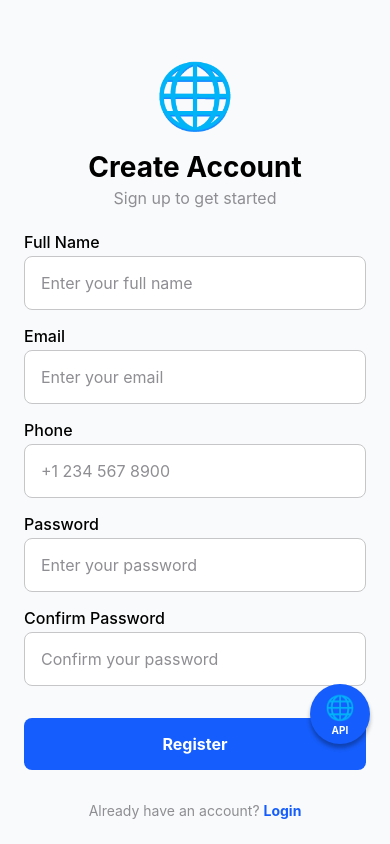
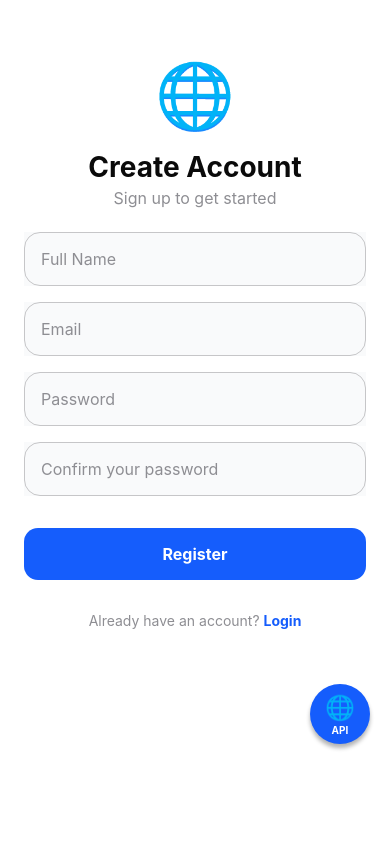
Before and after one commit to theonlydo/react-native-atomic-design, a React Native app: screen /Register in a window 390 px wide. Built offline with nearby package versions, Linux system fonts and the light colour scheme; what react-native-network-logger would draw is missing.

Commit message:
update UI

```diff
--- a/src/components/atoms/Button.tsx
+++ b/src/components/atoms/Button.tsx
@@ -104,7 +104,7 @@ const styles = StyleSheet.create({
     flexDirection: 'row',
     alignItems: 'center',
     justifyContent: 'center',
-    borderRadius: BorderRadius.md,
+    borderRadius: BorderRadius.xl,
   },
   primary: {
     backgroundColor: Colors.primary,
--- a/src/components/atoms/Input.tsx
+++ b/src/components/atoms/Input.tsx
@@ -41,12 +41,12 @@ const styles = StyleSheet.create({
   input: {
     borderWidth: 1,
     borderColor: Colors.border,
-        borderRadius: BorderRadius.md,
+    borderRadius: BorderRadius.xl,
     paddingHorizontal: Spacing.md,
     paddingVertical: Spacing.md,
     fontSize: FontSize.md,
     color: Colors.text,
-        backgroundColor: Colors.white,
+    backgroundColor: Colors.lightGray,
   },
   inputError: {
     borderColor: Colors.error,
--- a/src/components/molecules/FormInput.tsx
+++ b/src/components/molecules/FormInput.tsx
@@ -1,5 +1,5 @@
 import React from 'react';
-import { View, StyleSheet, TextStyle } from 'react-native';
+import { View, StyleSheet } from 'react-native';
 import { Input, Text, Spacer } from '@components';
 import { Colors } from '@constants';
 
@@ -14,16 +14,12 @@ interface FormInputProps {
   keyboardType?: 'default' | 'email-address' | 'numeric' | 'phone-pad';
   autoCapitalize?: 'none' | 'sentences' | 'words' | 'characters';
   onBlur?: () => void;
-  editable?: boolean;
-  style?: TextStyle;
 }
 
 export const FormInput: React.FC<FormInputProps> = ({
   label,
   error,
   required = false,
-  editable = true,
-  style,
   ...inputProps
 }) => {
   return (
@@ -37,12 +33,7 @@ export const FormInput: React.FC<FormInputProps> = ({
           <Spacer size="xs" />
         </>
       )}
-      <Input
-        error={!!error}
-        editable={editable}
-        style={[!editable && styles.disabledInput, style]}
-        {...inputProps}
-      />
+      <Input error={!!error} {...inputProps} />
       {error && (
         <>
           <Spacer size="xs" />
@@ -60,8 +51,4 @@ const styles = StyleSheet.create({
     width: '100%',
     backgroundColor: Colors.lightGray,
   },
-  disabledInput: {
-    backgroundColor: Colors.surface,
-    opacity: 0.7,
-  },
 });
--- a/src/constants/colors.ts
+++ b/src/constants/colors.ts
@@ -21,16 +21,17 @@ export const Colors = {
   gray: '#8E8E93',
   lightGray: '#F9FAFB',
   darkGray: '#3A3A3C',
+  border: '#E5E7EB',
 
   // Background colors
-  background: '#F9FAFB',
+  background: '#fff',
   backgroundDark: '#030213',
   card: '#FFFFFF',
   cardDark: '#2C2C2E',
   surface: '#F3F3F5',
 
   // Text colors
-  text: '#000000',
+  text: '#0A0A0A',
   textSecondary: '#8E8E93',
   textDark: '#FFFFFF',
   textSecondaryDark: '#98989D',
--- a/src/screens/LoginScreen.tsx
+++ b/src/screens/LoginScreen.tsx
@@ -193,7 +193,7 @@ export const LoginScreen: React.FC<LoginScreenProps> = ({ navigation }) => {
               onBlur={() => setPasswordTouched(true)}
             />
 
-            <Spacer size="xl" />
+            <Spacer size="md" />
 
             <Button
               onPress={handleLogin}
@@ -209,7 +209,7 @@ export const LoginScreen: React.FC<LoginScreenProps> = ({ navigation }) => {
             <View style={styles.registerContainer}>
               <Text style={styles.registerText}>Don't have an account? </Text>
               <TouchableOpacity onPress={navigateToRegister}>
-                <Text style={styles.registerLink}>Register</Text>
+                <Text style={styles.registerLink}>Sign Up</Text>
               </TouchableOpacity>
             </View>
           </View>
@@ -280,7 +280,7 @@ const styles = StyleSheet.create({
   },
   registerText: {
     fontSize: 14,
-    color: Colors.textSecondary,
+    color: Colors.text,
   },
   registerLink: {
     fontSize: 14,
--- a/src/screens/RegisterScreen.tsx
+++ b/src/screens/RegisterScreen.tsx
@@ -20,8 +20,6 @@ import { useAppDispatch } from '@hooks';
 import { setTokens } from '@store/reducer/authSlice';
 import { setCurrentUser } from '@store/reducer/userSlice';
 import { authApi } from '@services';
-import { AppConfig } from '../config/env';
-
 interface RegisterScreenProps {
   navigation: any;
 }
@@ -30,14 +28,13 @@ export const RegisterScreen: React.FC<RegisterScreenProps> = ({ navigation }) =>
   const dispatch = useAppDispatch();
   const [fullName, setFullName] = useState('');
   const [email, setEmail] = useState('');
-  const [phone, setPhone] = useState('');
   const [password, setPassword] = useState('');
   const [confirmPassword, setConfirmPassword] = useState('');
   const [loading, setLoading] = useState(false);
 
   const handleRegister = async () => {
     // Validation
-    if (!fullName || !email || !phone || !password || !confirmPassword) {
+    if (!fullName || !email || !password || !confirmPassword) {
       Alert.alert('Error', 'Please fill in all fields');
       return;
     }
@@ -54,21 +51,10 @@ export const RegisterScreen: React.FC<RegisterScreenProps> = ({ navigation }) =>
 
     try {
       setLoading(true);
-
-      console.log('=== REGISTER API CALL ===');
-      console.log('URL:', `${AppConfig.apiBaseUrl}${AppConfig.endpoints.auth.register}`);
-      console.log('Payload:', {
-        full_name: fullName,
-        email: email,
-        phone: phone,
-        password: '***',
-      });
-
       // Call real API
       const response = await authApi.register({
         full_name: fullName,
         email: email,
-        phone: phone,
         password: password,
       });
 
@@ -110,11 +96,6 @@ export const RegisterScreen: React.FC<RegisterScreenProps> = ({ navigation }) =>
 
       setLoading(false);
     } catch (error: any) {
-      console.error('=== REGISTER ERROR ===');
-      console.error('Full error:', error);
-      console.error('Error message:', error.message);
-      console.error('Error response:', error.response);
-      console.error('Error request:', error.request);
 
       let errorMessage = 'Failed to register. Please try again.';
 
@@ -160,44 +141,32 @@ export const RegisterScreen: React.FC<RegisterScreenProps> = ({ navigation }) =>
           {/* Form */}
           <View style={styles.form}>
             <FormInput
-              label="Full Name"
               value={fullName}
               onChangeText={setFullName}
-              placeholder="Enter your full name"
+              placeholder="Full Name"
             />
 
             <Spacer size="md" />
 
             <FormInput
-              label="Email"
               value={email}
               onChangeText={setEmail}
-              placeholder="Enter your email"
+              placeholder="Email"
             />
+
 
             <Spacer size="md" />
 
             <FormInput
-              label="Phone"
-              value={phone}
-              onChangeText={setPhone}
-              placeholder="+1 234 567 8900"
-            />
-
-            <Spacer size="md" />
-
-            <FormInput
-              label="Password"
               value={password}
               onChangeText={setPassword}
-              placeholder="Enter your password"
+              placeholder="Password"
               secureTextEntry
             />
 
             <Spacer size="md" />
 
             <FormInput
-              label="Confirm Password"
               value={confirmPassword}
               onChangeText={setConfirmPassword}
               placeholder="Confirm your password"
@@ -269,7 +238,7 @@ const styles = StyleSheet.create({
   button: {
     backgroundColor: Colors.primary,
     padding: Spacing.md,
-    borderRadius: 8,
+    borderRadius: 14,
     alignItems: 'center',
     justifyContent: 'center',
   },
```
Lines whose indentation alone changed are shown as unchanged.
